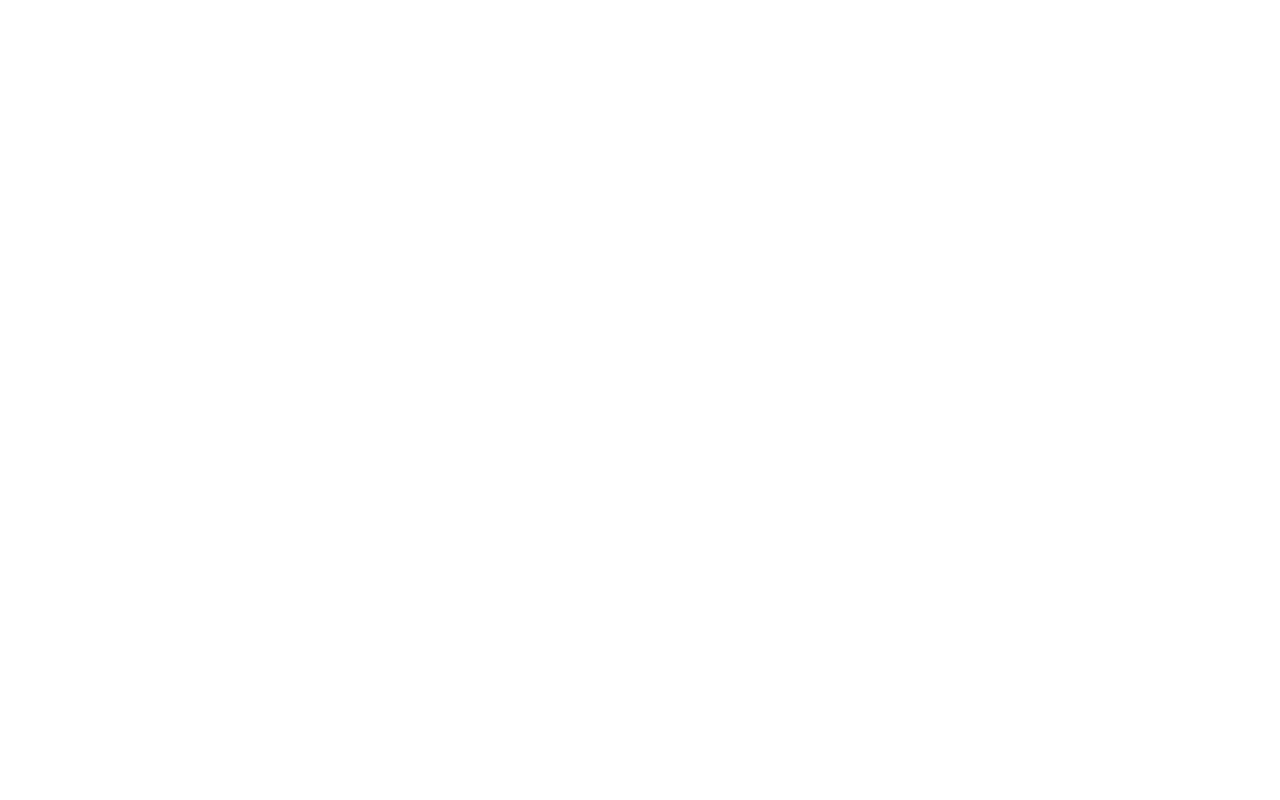
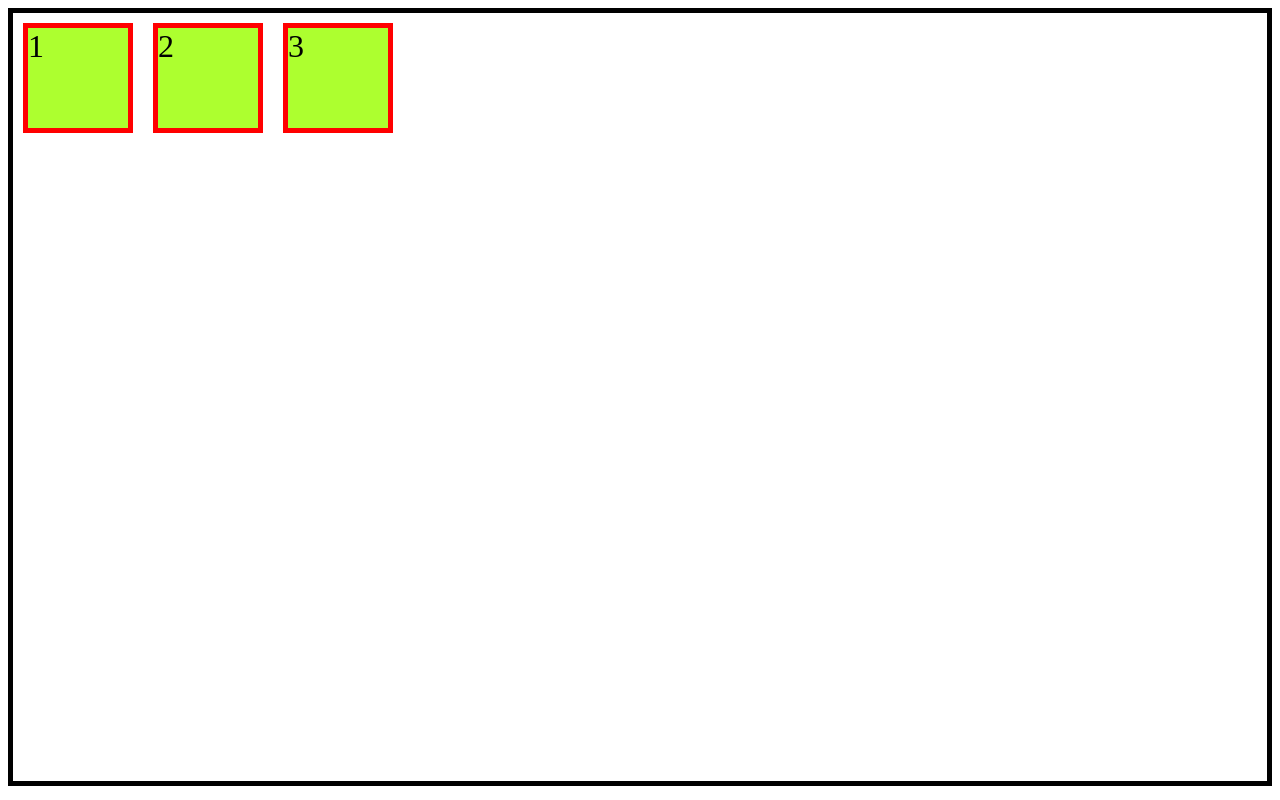
Before and after one commit to slolusare96/practice_repo, a website: page html_Codes/learn1203.html in a window 1280 px wide. Drawn offline with Linux system fonts and the light colour scheme.

Commit message:
practice

```diff
--- a/html_Codes/css_files/learn1203.css
+++ b/html_Codes/css_files/learn1203.css
@@ -47,3 +47,48 @@
   top: 10px;
   left: 50px;
 } */
+
+.container {
+  border: 5px solid black;
+  display: flex;
+  /* flex-direction: row;
+  flex-wrap: wrap; */
+  flex-flow: row wrap;
+  height: 768px;
+  /* inline-size: 1000px; */
+  /* flex-wrap: wrap-reverse; */
+
+  /* align-items: center; */
+  /* justify-content: space-evenly; */
+  writing-mode: horizontal-tb;
+}
+/*
+flex-direction: row
+flex-wrap: nowrap
+flex-basis: auto
+*/
+
+.items {
+  /* width: 100px; */
+  height: 100px;
+  border: 5px solid red;
+  background-color: greenyellow;
+  font-size: 2em;
+  color: black;
+  /* padding: 50px; */
+  flex-basis: 100px;
+  margin: 10px;
+
+  /* border-radius: 50px; */
+}
+.class2 {
+  border: 5px solid orange;
+}
+
+.class3 {
+  width: 50px;
+  height: 50px;
+  border: 5px solid green;
+  margin: 10px;
+  display: inline-block;
+}
--- a/html_Codes/learn1203.html
+++ b/html_Codes/learn1203.html
@@ -15,5 +15,11 @@
     </div> -->
 
     <!-- <div class="class1"><div class="class2"></div></div> -->
+
+    <div class="container">
+      <div class="items">1</div>
+      <div class="items">2</div>
+      <div class="items">3</div>
+    </div>
   </body>
 </html>
```
